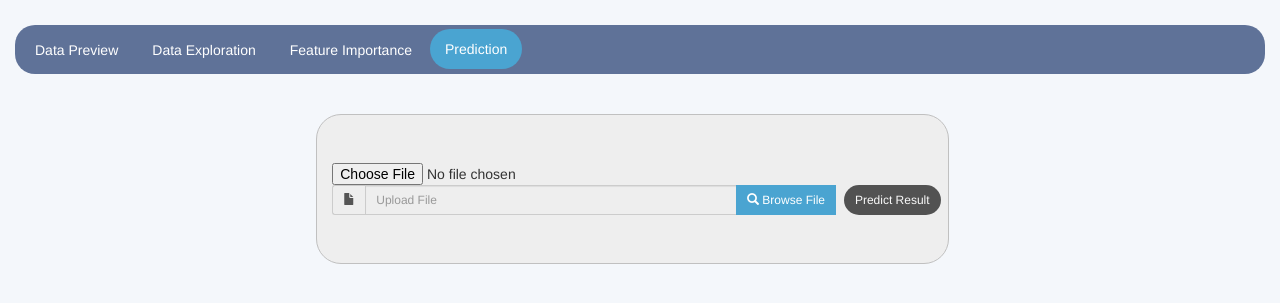
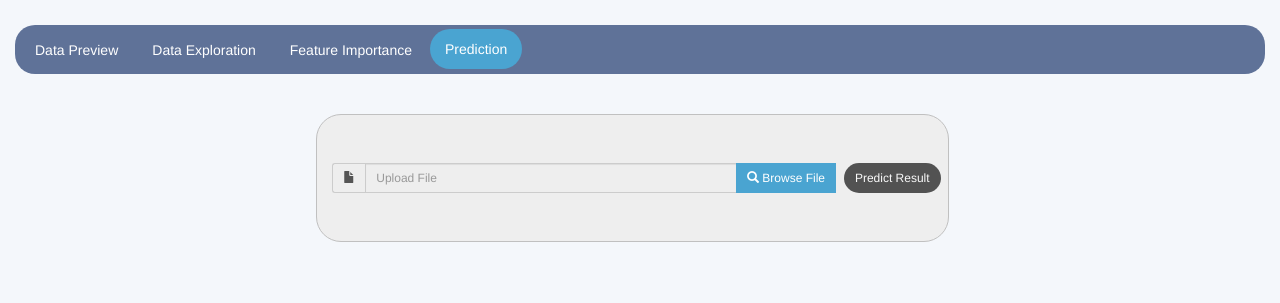
Before and after one commit to codysaint/demand-forecast-mvp-docker, a Flask app: page / in a window 1280 px wide, after a click on "Prediction". Shown: the part 75-378 px from the top of the page. Run offline with Flask 2, Linux system fonts and the light colour scheme; some libraries are stand-ins or nearby versions.

Commit message:
updated myStyle

```diff
--- a/static/css/myStyle.css
+++ b/static/css/myStyle.css
@@ -1,7 +1,26 @@
+@font-face {
+  font-family: 'FontAwesome';
+  src: url('../fonts/fontawesome-webfont.eot?v=4.7.0');
+  src: url('../fonts/fontawesome-webfont.eot?#iefix&v=4.7.0') format('embedded-opentype');
+  src: url('../fonts/fontawesome-webfont.woff2?v=4.7.0') format('woff2');
+  src: url('../fonts/fontawesome-webfont.woff?v=4.7.0') format('woff');
+  src: url('../fonts/fontawesome-webfont.ttf?v=4.7.0') format('truetype');
+  src: url('../fonts/fontawesome-webfont.svg?v=4.7.0#fontawesomeregular') format('svg');
+  font-weight: normal;
+  font-style: normal;
+}
+
 .file {
   visibility: hidden;
   position: absolute;
 }
+
+.filePredict{
+  visibility: hidden;
+  position: absolute;
+}
+
+
 .container {
   padding: 5% 25%;
   border-radius: 8px;
```
